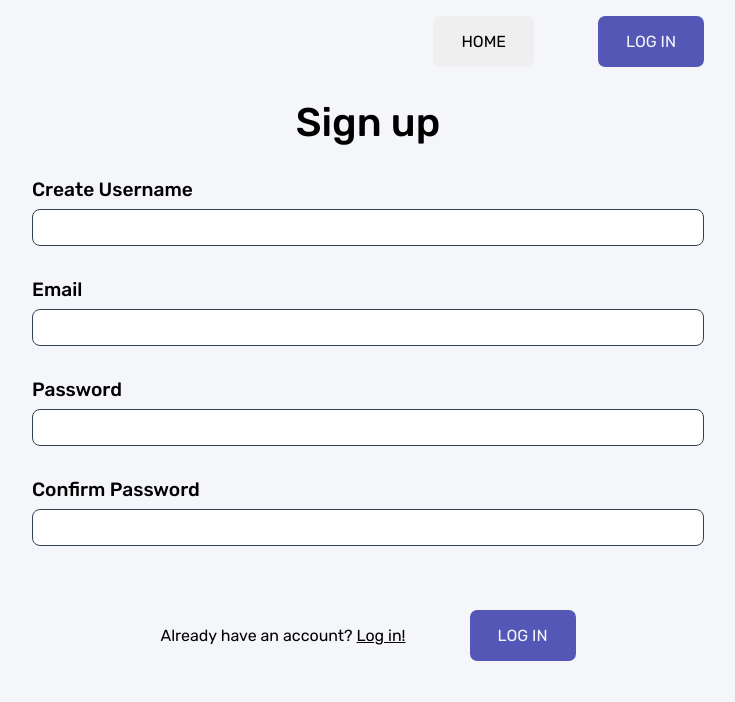
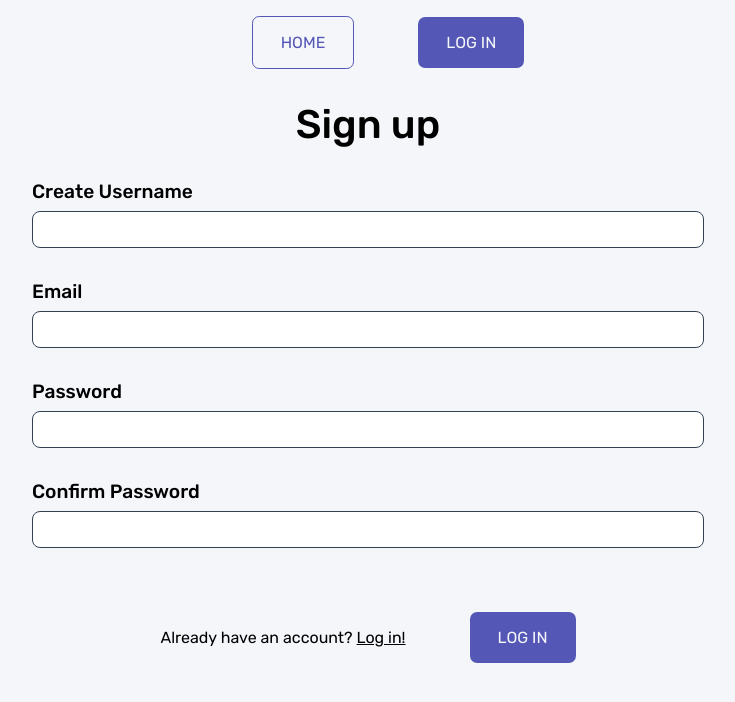
Before and after one commit to SpectreAscended/interactive-comment-section, a React (Vite) app: page /signup in a window 1280 px wide. Shown: the top 702 px of the page, without its empty margins (272-1007 px from the left). Built offline with nearby package versions, Linux system fonts and the light colour scheme.

Commit message:
Adjusted button classes and styles

```diff
--- a/src/components/UI/Button.tsx
+++ b/src/components/UI/Button.tsx
@@ -16,7 +16,7 @@ const Button: React.FC<ButtonProps> = ({
   let buttonClasses = 'button button--primary';
 
   if (variant === 'secondary') {
-    buttonClasses = 'button button-secondary';
+    buttonClasses = 'button button--secondary';
   }
 
   return (
--- a/src/components/UI/button.scss
+++ b/src/components/UI/button.scss
@@ -20,6 +20,7 @@
 
   &--secondary {
     background-color: transparent;
+    border: 1px solid var(--color-moderate-blue);
     color: var(--color-moderate-blue);
     transition: color 250ms;
 
--- a/src/components/UI/counter.scss
+++ b/src/components/UI/counter.scss
@@ -1,3 +1,5 @@
+@import '../../styles/mixins.scss';
+
 .count {
   display: flex;
   flex-direction: column;
@@ -22,4 +24,10 @@
     cursor: pointer;
     color: var(--color-light-grayish-blue);
   }
+
+  @media screen and (max-width: 37.5em) {
+    .count {
+      flex-direction: row;
+    }
+  }
 }
--- a/src/components/header.scss
+++ b/src/components/header.scss
@@ -2,7 +2,7 @@
   &__nav ul {
     max-width: 100%;
     display: flex;
-    justify-content: flex-end;
+    justify-content: center;
     gap: 4rem;
     align-items: center;
     margin: 1rem 1rem 2rem 1rem;
```
